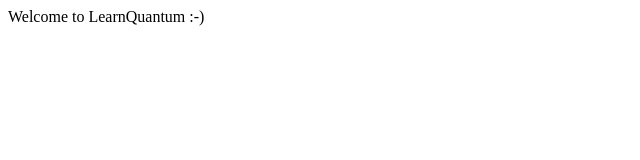
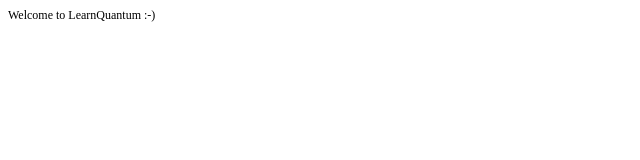
Before and after one commit to LearnQuantum/LearnQuantum.github.io, a plain HTML site: page index.html in a window 1280 px wide. Shown: the full height of the page, 0-640 px from the left. Drawn offline with Linux system fonts and the light colour scheme.

Commit message:
Update index.html

```diff
--- a/index.html
+++ b/index.html
@@ -1 +1,3 @@
+<body style="font-name:'Open Sans';font-size:12px;">
+
 Welcome to LearnQuantum :-)
```
